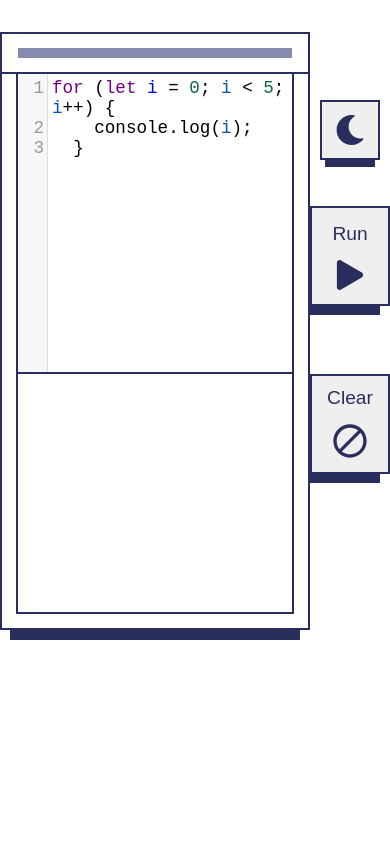
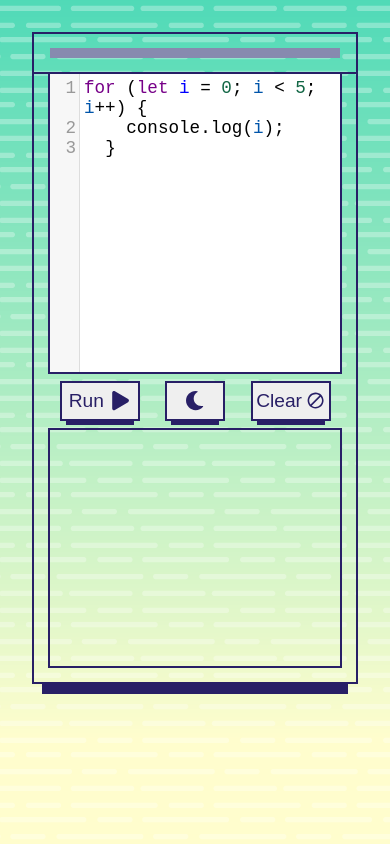
Before and after one commit to dwainejade/js-console, a React (Create React App) app: page / in a window 390 px wide. Built offline with nearby package versions, Linux system fonts and the light colour scheme.

Commit message:
initial commit

```diff
--- a/src/App.js
+++ b/src/App.js
@@ -94,21 +94,25 @@ export default function App() {
             />
           </div>
         </div>
+      </div>
+
       <div className="button-container">
+        <button className="btn run-btn" onClick={() => handleOutput(code)}>
+          Run <FaPlay />
+        </button>
         <button
           className={`btn theme-btn ${theme.body}`}
           onClick={() => handleTheme()}
         >
           {theme.editor === "default" ? (
-              <FaMoon className="theme-icon light" size={30} />
+            <FaMoon className="theme-icon light" />
           ) : (
-              <FaSun className="theme-icon dark" size={30} />
+            <FaSun className="theme-icon dark" />
           )}
         </button>
-          <button className="btn run-btn" onClick={() => handleOutput(code)}>
-            Run <FaPlay size={30} />
+        <button className="btn clear-btn" onClick={() => clearConsole()}>
+          Clear <MdDoNotDisturbAlt />
         </button>
-        </div>
       </div>
 
       <div className="bottom-container">
@@ -117,14 +121,10 @@ export default function App() {
             {output.map((l) => (
               <div className="cnsl-line">{l}</div>
             ))}
-            <div ref={listEnd}></div>
+            <div ref={listEnd} />
           </div>
         </div>
-        <div className="button-container">
-          <button className="btn clear-btn" onClick={() => clearConsole()}>
-            Clear <MdDoNotDisturbAlt size={40} />
-          </button>
-        </div>
+        {/* <div className="button-container"></div> */}
       </div>
     </div>
   );
--- a/src/styles.scss
+++ b/src/styles.scss
@@ -1,8 +1,7 @@
 // Variables
-$main-color: #2A2E5D;
+$main-color: #281F66;
 $border:$main-color solid 2px;
-$max-width: 1000px ;
-
+$desktop-max-width: 1000px ;
 
 * {
   -moz-box-sizing: border-box;
@@ -12,18 +11,86 @@ $max-width: 1000px ;
   padding: 0;
 }
 
+body{
+  display: flex;
+  justify-content: center;
+  height: 100vh;
+  padding: 2rem;
+  background: url(images/BG-Lightmode.png) repeat 0 0;
+}
 
-.app {
-  height: 100vh;
-  padding-top: 2rem;
+
+.app{
+  display: grid;
+  grid-template-areas:
+  'top  buttons'
+  'bottom  buttons';
+
+  .top-container {
+    display: flex;
+    // width: 100%;
+    // max-width: $desktop-max-width;
+    justify-content: flex-end;
+    align-items: center;
+    margin: auto;
+    grid-area: top;
+
+    .editor {
+      width: 100%;
+      border: $border;
+      border-bottom: 0;
+
+      .CodeMirror {
+        font-size: 1.1rem;
+        // font-family: "Roboto", sans-serif;
+        margin: 0 14px 0 14px;
+        border: $border;
+        border-top: 0;
       }
-.app.light {
-  // background-color: rgb(204, 228, 250);
-  transition: background-color 0.4s linear;
     }
-.app.dark {
-  // background: #222;
-  transition: background-color 0.4s linear;
+  }
+
+  .button-container{
+    display: flex;
+    flex-direction: column;
+    justify-content: space-evenly;
+    align-items: flex-start;
+    height: 100%;
+    grid-area: buttons;
+
+    .btn {
+      display: flex;
+      flex-direction: column;
+      justify-content: space-evenly;
+      align-items: center;
+      width: 80px;
+      height: 100px;
+      -moz-transition: all 0.2s ease-in;
+      -o-transition: all 0.2s ease-in;
+      -webkit-transition: all 0.2s ease-in;
+      transition: all 0.2s ease-in;
+      font-size: 1.2rem;
+      cursor: pointer;
+      color: $main-color;
+      border: $border;
+
+      -webkit-box-shadow: -3px 20px 0px 0px $main-color;
+      box-shadow: -5px 14px 0px -5px $main-color;
+    }
+
+    .theme-btn{
+      width: 60px;
+      height: 60px;
+      -webkit-box-shadow: -3px 20px 0px 0px $main-color;
+      box-shadow: 0px 12px 0px -5px $main-color;
+    }
+
+  }
+
+  .bottom-container{
+    width: 100%;
+    // max-width: $desktop-max-width;
+  }
 }
 
 .editor-wrapper{
@@ -45,97 +112,64 @@ $max-width: 1000px ;
       height: 10px;
       background: rgb(135, 138, 175);
     }
-
   }
 }
 
 
-.top-container {
-  display: flex;
-  max-width: $max-width;
-  justify-content: center;
-  align-items: center;
-  margin: auto;
 
 
-  .editor {
-    width: 100%;
-    border: $border;
-    border-bottom: 0;
+.bottom-container{
+  grid-area: bottom;
+}
 
 
-    .CodeMirror {
-      font-size: 1.1rem;
-      // font-family: "Roboto", sans-serif;
-      margin: 0 14px 0 14px;
+// Tablet Layout
+  @media (max-width: 767px) {
+    .app{
+      grid-template-areas:
+      'top'
+      'buttons'
+      'bottom';
+
+      .button-container{
+        flex-direction: row;
+        align-items: center;
         border: $border;
         border-top: 0;
+        border-bottom: 0;
+        padding: 4px 0 4px 0;
+        height: 54px;
+
+        .btn{
+          flex-direction: row;
+          height: 40px;
+
+          -webkit-box-shadow: 0px 10px 0px -6px $main-color;
+          box-shadow: 0px 10px 0px -6px $main-color;
         }
       }
 
-  .button-container{
-    display: flex;
-    flex-direction: column;
-    justify-content: space-evenly;
-    align-items: center;
-    height: 300px;
-
-    .theme-btn{
-      width: 60px;
-      height: 60px;
-      -webkit-box-shadow: -3px 20px 0px 0px $main-color;
-      box-shadow: 0px 12px 0px -5px $main-color;
-    }
-
-    .run-btn{
-      -webkit-box-shadow: -3px 20px 0px 0px $main-color;
-      box-shadow: -5px 14px 0px -5px $main-color;
+      .console-wrapper{
+        border: $border;
       }
     }
   }
 
-.btn {
-  display: flex;
-  flex-direction: column;
-  justify-content: space-evenly;
-  align-items: center;
-  width: 80px;
-  height: 100px;
-  -moz-transition: all 0.2s ease-in;
-  -o-transition: all 0.2s ease-in;
-  -webkit-transition: all 0.2s ease-in;
-  transition: all 0.2s ease-in;
-  font-size: 1.2rem;
-  cursor: pointer;
-  color: $main-color;
-  border: $border;
-}
 
 
-
-.run-btn {
-
-}
-.run-btn:hover {
-}
-.theme-btn {
-}
 .theme-btn:hover {
   background: #555;
   color: white;
 }
-.clear-btn {
-}
+
 .clear-btn:hover {
   background: rgb(199, 46, 46);
   color: white;
 }
 
-
-
 .bottom-container {
   display: flex;
-  max-width: $max-width;
+  max-width: $desktop-max-width;
   margin: auto;
 
   .console-wrapper{
@@ -150,7 +184,6 @@ $max-width: 1000px ;
       display: flex;
       flex-direction: column;
       border: $border;
-      border-top: 0;
       height: 240px;
       overflow: scroll;
       padding: 2px 14px 2px 8px;
@@ -165,32 +198,14 @@ $max-width: 1000px ;
   }
 }
 
-
 .console.light {
-
   transition: background-color 0.8s linear;
 }
 .console.dark {
   background: #333;
   transition: background-color 0.8s linear;
 }
-.cnsl-line {
-  // padding: 6px;
-  /* height: 4px; */
-  /* font-size: 1rem; */
-}
 
-/* // react-split
-.gutter {
-  flex-shrink: 0;
-  background: rgba(255, 255, 255, 0.05);
-}
-.gutter-horizontal {
-  cursor: ew-resize;
-}
-.gutter-vertical {
-  cursor: ns-resize;
-} */
 
 /*  ----  micro animations ----- */
 @keyframes fade-in {
```
Also changed, not shown: src/images/BG-Darkmode.png (added), src/images/BG-Lightmode.png (added). Lines whose indentation alone changed are shown as unchanged.
